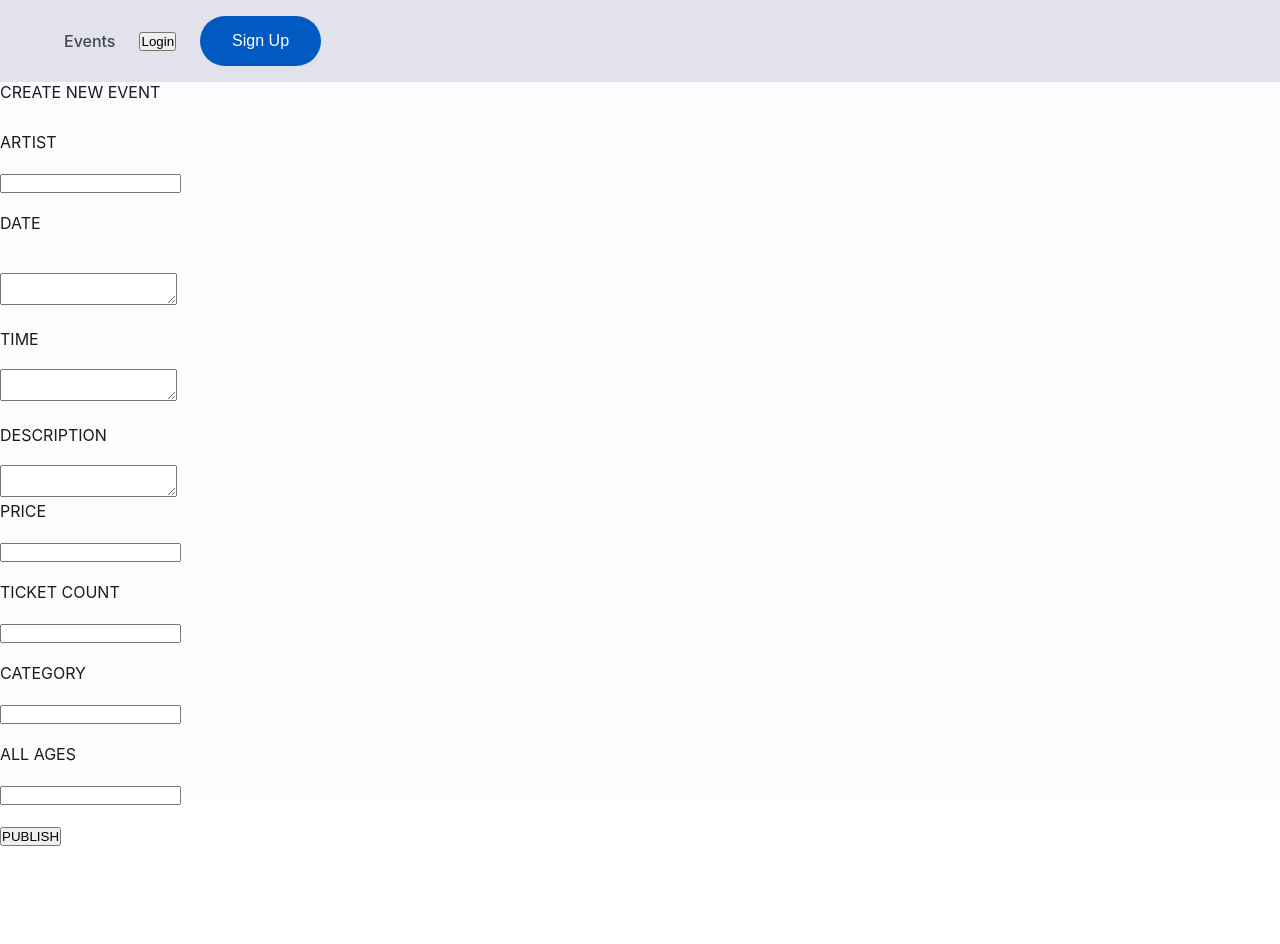
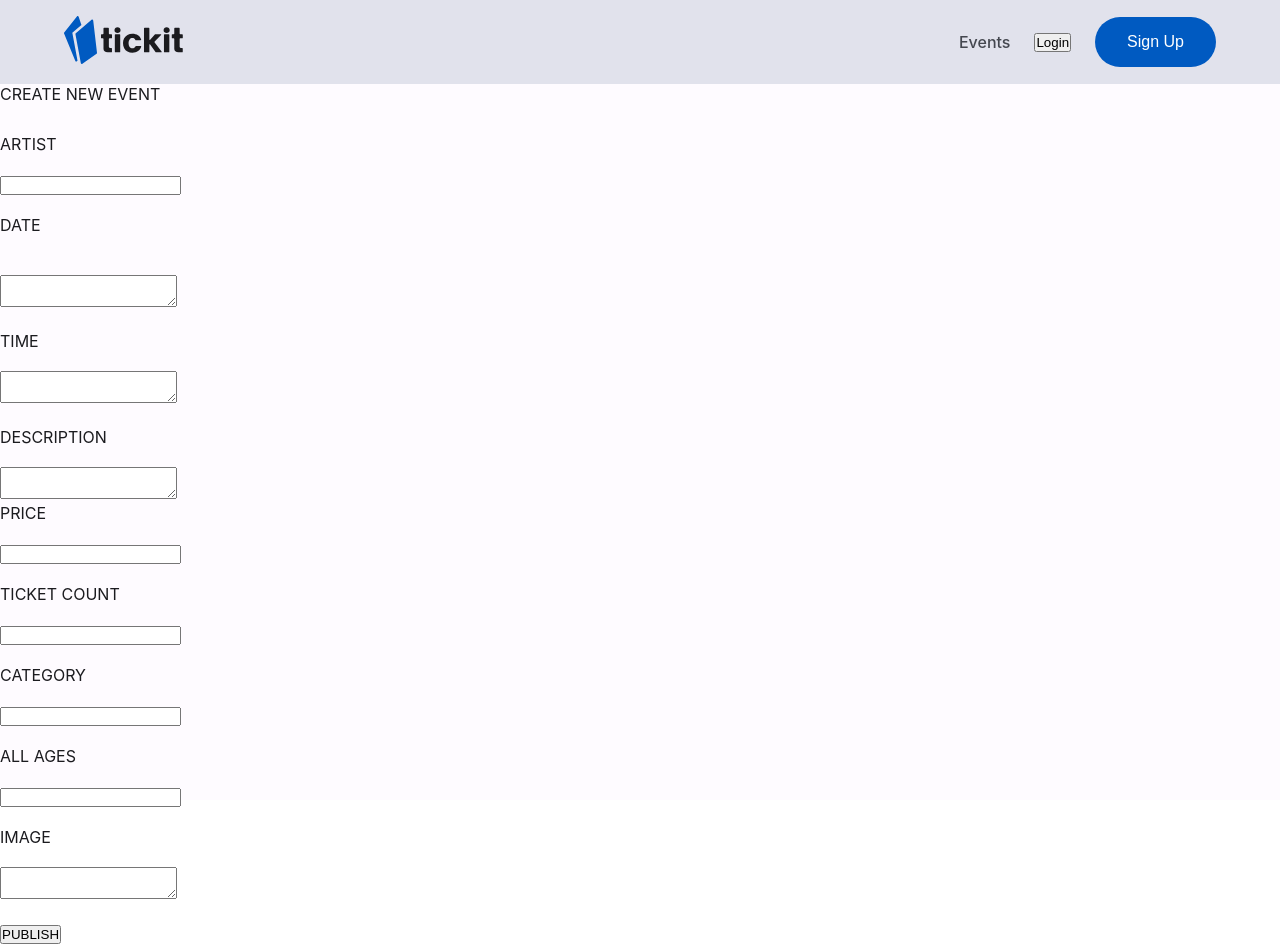
Before and after one commit to benjaminrogerlewin/tickit-front-end, a React (Create React App) app in the folder tickit/: page /create in a window 1280 px wide. Before the commit the page ends 846 px from the top, so only its background shows below. Built offline with nearby package versions, Linux system fonts and the light colour scheme; no server answers.

Commit message:
added image to events

```diff
--- a/tickit/src/App.js
+++ b/tickit/src/App.js
@@ -8,7 +8,6 @@ import Nav from "./components/Nav";
 import Events from "./components/Events";
 import Login from "./components/Login";
 import SignUp from "./components/SignUp";
-import Cart from "./components/Cart";
 import AdminEvents from "./components/AdminEvents";
 import EventCreate from "./components/EventCreate";
 import EventUpdate from "./components/EventUpdate";
@@ -51,7 +50,7 @@ function App() {
       {/* <SignUp /> */}
       <Routes>
         <Route path="/" element={<Home />} />
-        <Route path="/events" element={<Events />} />
+        <Route path="/events" element={<Events eventContent={eventContent}/>} />
         {/* <Route path="/login" element={<Login />} /> */}
         {/* <Route path="/signup" element={<SignUp />} /> */}
         <Route
--- a/tickit/src/components/AdminEvents.jsx
+++ b/tickit/src/components/AdminEvents.jsx
@@ -34,6 +34,7 @@ export default function AdminEvents(props) {
                       <div>
                     <div>
                        <h1>{e.artist}</h1>
+                       <img src={e.image} />
                     </div>
                     <Link to='/update'><button>Edit</button></Link>
                     <button onClick={() => props.handleDelete(e.id)}>delete</button>
--- a/tickit/src/components/EventCreate.jsx
+++ b/tickit/src/components/EventCreate.jsx
@@ -13,7 +13,8 @@ export default function EventCreate(props) {
     ticket_count: "",
     category: "",
     all_ages: "",
-    venue_id: 2
+    venue_id: 2,
+    image: ""
   });
 
   const handleChange = (e) => {
@@ -92,7 +93,7 @@ export default function EventCreate(props) {
               required
               id="description"
               name="description"
-              value={formData.image}
+              value={formData.description}
               onChange={handleChange}
               className="formTextArea"
             />
@@ -157,6 +158,21 @@ export default function EventCreate(props) {
             />
             <br></br>
             <br></br>
+            <label htmlFor="image" className="homeTitle">
+              IMAGE
+            </label>
+            <br></br>
+            <br></br>
+            <textarea
+              required
+              id="image"
+              name="image"
+              value={formData.image}
+              onChange={handleChange}
+              className="formTextArea"
+            />
+            <br></br>
+            <br></br>
             <button className="btnLarge" id="btn-create" type="submit">
               PUBLISH
             </button>
--- a/tickit/src/components/Nav.jsx
+++ b/tickit/src/components/Nav.jsx
@@ -1,6 +1,6 @@
 import { Link } from 'react-router-dom'
 import React,{ useState } from 'react'
-// import logo from "../logo.svg";
+import logo from "../logo.svg";
 
 import Login from './Login'
 import SignUp from './SignUp'
@@ -13,9 +13,9 @@ function Nav () {
 
     return(
         <div id="navbar">
-            {/* <Link to="/">
+            <Link to="/">
             <img id="tickit-logo" src={logo} alt="tickit logo" />
-            </Link> */}
+            </Link>
 
             <div id="links-container">
                 <Link to="/Events">
```
